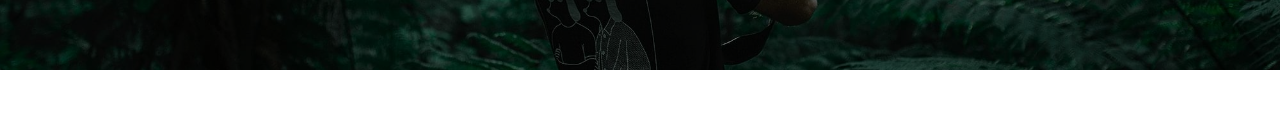
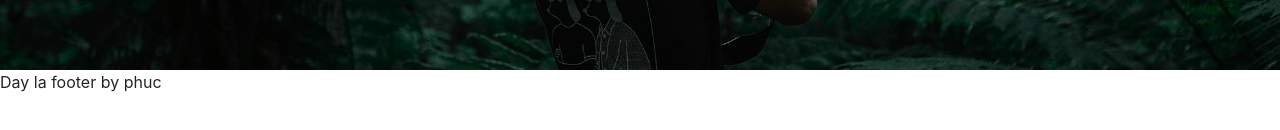
Before and after one commit to dpnguyen53/bc51_portfolio, a plain HTML site: page index.html in a window 1280 px wide. Shown: the part 2513-2643 px from the top of the page. Drawn offline with nearby package versions, Linux system fonts and the light colour scheme.

Commit message:
footer by phuc

```diff
--- a/index.html
+++ b/index.html
@@ -330,6 +330,8 @@
       </div>
     </section>
 
+    <footer>Day la footer by phuc</footer>
+
     <br />
     <br />
     <br />
```
